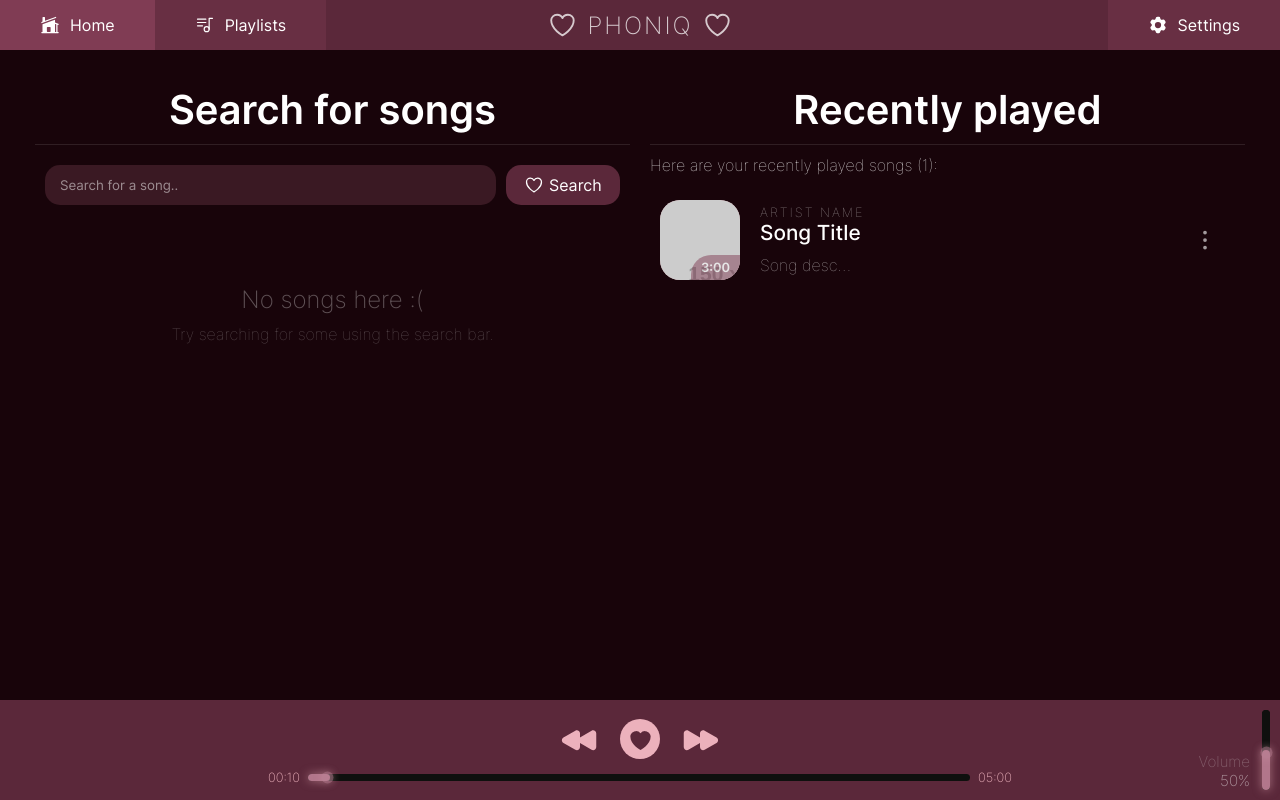
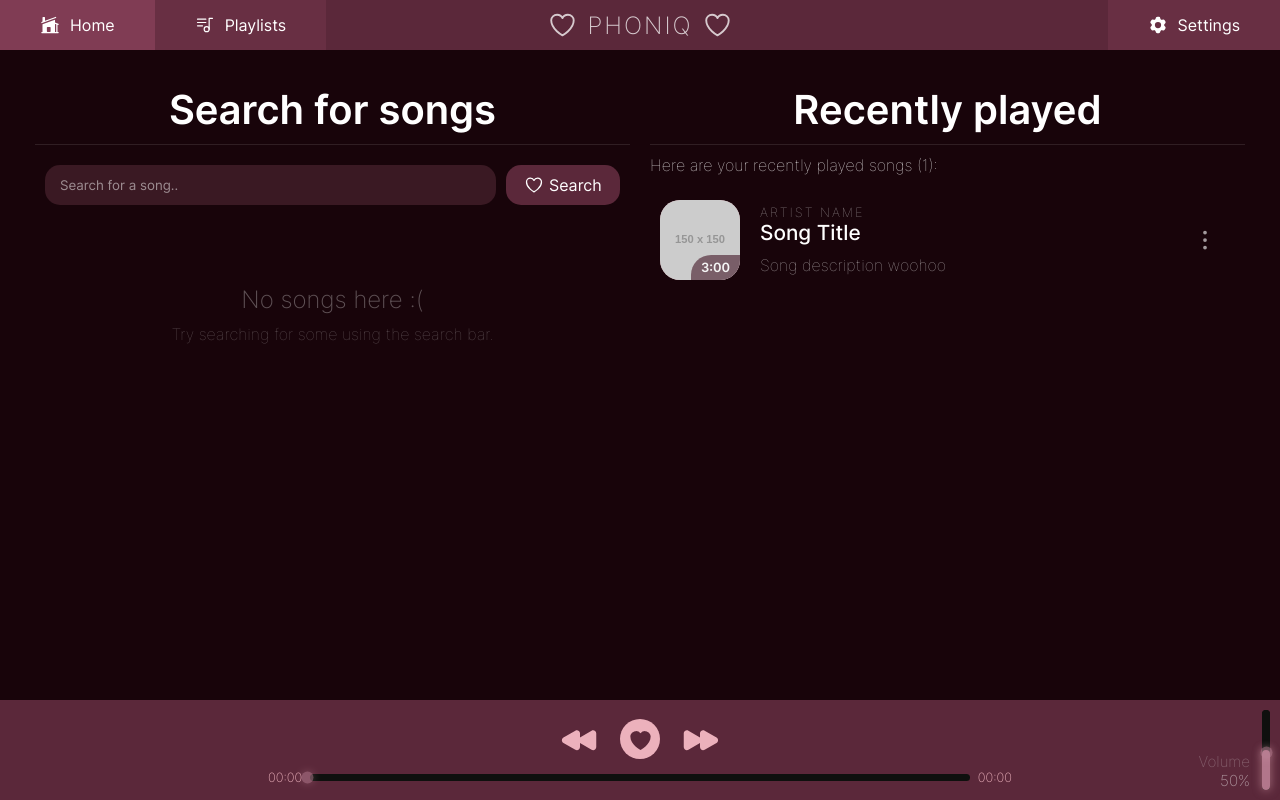
Before and after one commit to Cyclip/phoniq, a React (Vite) app: page / in a window 1280 px wide. Shown: the top 800 px of the page. Built offline with nearby package versions, Linux system fonts and the light colour scheme.

Commit message:
Create play functionality

```diff
--- a/src/App.jsx
+++ b/src/App.jsx
@@ -22,14 +22,17 @@ function App() {
         duration: "3:00",
         exists: false,
     });
+    const [songQueue, setSongQueue] = useState([]);
     const [currentVolume, setVolume] = useState(0.5);
     const [isPlaying, setIsPlaying] = useState(false);
-    const [played, setPlayed] = useState(10);
-    const [duration, setDuration] = useState(300);
+    const [played, setPlayed] = useState(0);
+    const [duration, setDuration] = useState(0);
 
     const musicContext = {
         currentlyPlaying: currentlyPlaying,
         setCurrentlyPlaying: setCurrentlyPlaying,
+        songQueue: songQueue,
+        setSongQueue: setSongQueue,
         currentVolume: currentVolume,
         setVolume: setVolume,
         isPlaying: isPlaying,
--- a/src/components/PlayBar.jsx
+++ b/src/components/PlayBar.jsx
@@ -64,7 +64,9 @@ function PlayBar(props) {
     }
 
     function onPlayPauseClick() {
-        musicContext.setIsPlaying(!musicContext.isPlaying);
+        if (musicContext.currentlyPlaying.exists) {
+            musicContext.setIsPlaying(!musicContext.isPlaying);
+        }
     }
 
     function onBackwardClick() {
@@ -140,12 +142,13 @@ function PlayBar(props) {
             </div>
 
             <div className={
-                musicContext.isPlaying ? "currentlyPlaying visible" : "currentlyPlaying"
+                musicContext.isPlaying && musicContext.currentlyPlaying.exists ? "currentlyPlaying visible" : "currentlyPlaying"
             }>
                 <Song
                     title={musicContext.currentlyPlaying.title}
-                    artist={musicContext.currentlyPlaying.artist}
+                    artist="NOW PLAYING"
                     image={musicContext.currentlyPlaying.image}
+                    message={"By " + musicContext.currentlyPlaying.artist}
                     id={musicContext.currentlyPlaying.id}
                 />
             </div>
--- a/src/components/Song.jsx
+++ b/src/components/Song.jsx
@@ -4,13 +4,36 @@ import {
     PlayIcon,
 } from "@heroicons/react/24/solid";
 
+import MusicContext from "../contexts/musicContext";
+import { useContext } from "react";
+
 function Song(props) {
+    const musicContext = useContext(MusicContext);
+
+    function songDisplayType() {
+        // determine what type of song display to use
+        // if song is playing, use the song playing display
+        // if the song is not playing (but another is), use the song not playing display
+        // if no song is playing, use the song not playing display
+
+        if (musicContext.isPlaying) {
+            if (musicContext.currentlyPlaying.id === props.id) {
+                return "playing";
+            } else {
+                return "not-playing";
+            }
+        } else {
+            return "";
+        }
+    }
+
     return (
         <div className={
             "song" +
-            (props.playable ? " playable" : "")
+            (props.playable ? " playable " : "") +
+            (props.official ? " official " : "")
         }>
-            <div className="songImage">
+            <div className="songImage" onClick={props.onImageClick}>
                 <img src={props.image} alt="Song cover" />
                 {
                     props.duration ? (
@@ -23,8 +46,17 @@ function Song(props) {
                     ) : null
                 }
             </div>
-            <div className="songInfo ellipsis">
-                <div className="songArtist ellipsis">{props.artist}</div>
+            <div className={
+                "songInfo ellipsis " + songDisplayType()
+            }>
+                <div className="songArtist ellipsis">
+                    {props.artist}
+                    {
+                        props.official ? (
+                            <span className="officialSong">Official</span>
+                        ) : null
+                    }
+                </div>
                 <div className="songTitle ellipsis">{props.title}</div>
                 <div className="message ellipsis">{props.message}</div>
             </div>
--- a/src/components/playbar.css
+++ b/src/components/playbar.css
@@ -156,7 +156,7 @@ button {
 }
 
 .playbar .playbarCenter .progress .progressBarContainer .progressBarFill .progressBar {
-    width: 10%;
+    width: 0%;
     height: 100%;
     background-color: #B2768B;
     border-radius: 5px;
@@ -167,7 +167,7 @@ button {
 
 .playbar .playbarCenter .progress .progressBarContainer .progressBarFill .progressBarHandle {
     position: absolute;
-    left: calc(10% - 10px);
+    left: calc(0% - 10px);
     top: -4px;
 }
 
--- a/src/components/song.css
+++ b/src/components/song.css
@@ -19,6 +19,8 @@
     background-color: #D19EA7;
     flex-shrink: 0;
     position: relative;
+    display: flex;
+    justify-content: center;
     transition: 0.2s ease-in-out;
 }
 
@@ -27,8 +29,8 @@
     bottom: 0;
     right: 0;
     padding: 5px 10px;
-    background-color: #803C54;
-    opacity: 0.5;
+    background-color: #65434f;
+    opacity: 0.8;
     color: white;
     font-size: 0.8em;
     font-weight: 600;
@@ -51,8 +53,7 @@
 }
 
 .song .songInfo .songArtist {
-    color: white;
-    opacity: 0.6;
+    color: rgba(255, 255, 255, 0.6);
     font-size: 0.8rem;
     font-weight: 100;
     text-transform: uppercase;
@@ -67,12 +68,16 @@
     transition: 0.2s ease-in-out;
 }
 
+.song .songInfo .songTitle.playing {
+    color: #D19EA7;
+}
+
 .song .songInfo .message {
     margin-top: auto;
     color: white;
     font-weight: 100;
     font-size: 1rem;
-    width: 50%;
+    width: 100%;
     opacity: 0.6;
 }
 
@@ -105,3 +110,24 @@
 .song.playable .songImage:hover .songPlayIcon {
     opacity: 1;
 }
+
+.song.official .songInfo .songArtist {
+    font-weight: 400;
+}
+
+.officialSong {
+    background-color: #5b283a8d;
+    color: rgba(255, 255, 255, 0.516);
+    border-radius: 10px;
+    padding: 0 5px;
+    margin: 0 5px;
+}
+
+/* playing states */
+.song .songInfo.playing div {
+    text-shadow: 0 0 2px white;
+}
+
+.song .songInfo.not-playing {
+    filter: brightness(0.5);
+}
--- a/src/contexts/musicContext.jsx
+++ b/src/contexts/musicContext.jsx
@@ -5,6 +5,8 @@ import { createContext } from "react";
 const MusicContext = createContext({
     currentlyPlaying: null,
     setCurrentlyPlaying: () => {},
+    songQueue: [],
+    setSongQueue: () => {},
     currentVolume: 0.5,
     setVolume: () => {},
     isPlaying: false,
--- a/src/pages/HomePage.jsx
+++ b/src/pages/HomePage.jsx
@@ -10,6 +10,7 @@ import {
 import {
     EllipsisVerticalIcon,
 } from "@heroicons/react/24/solid";
+import LoadingSVG from "../assets/loading.svg";
 
 import {
     search
@@ -17,9 +18,8 @@ import {
 
 import MusicContext from "../contexts/musicContext";
 
-import LoadingSVG from "../assets/loading.svg";
-
 function HomePage() {
+    const musicContext = useContext(MusicContext);
     const [searchBarValue, setSearchBarValue] = useState("");
     const [currentlySearching, setCurrentlySearching] = useState(false); // also disables button
     const [refinements, setRefinements] = useState([]);
@@ -46,20 +46,51 @@ function HomePage() {
         },
     ]);
 
+    function durationToSeconds(duration) {
+        // format HH:MM:SS
+        let seconds = 0;
+        let minutes = 0;
+        let hours = 0;
+
+        if (duration.includes(":")) {
+            let split = duration.split(":");
+            if (split.length === 3) {
+                hours = parseInt(split[0]);
+                minutes = parseInt(split[1]);
+                seconds = parseInt(split[2]);
+            } else if (split.length === 2) {
+                minutes = parseInt(split[0]);
+                seconds = parseInt(split[1]);
+            } else {
+                seconds = parseInt(split[0]);
+            }
+        } else {
+            seconds = parseInt(duration);
+        }
+
+        return seconds + (minutes * 60) + (hours * 60 * 60);
+    }
+
     function onSongClick(songID) {
         // update the MusicContext
+        console.log("Song clicked: " + songID);
         const song = songs.find(song => song.id === songID);
 
         if (song) {
-            const musicContext = useContext(MusicContext);
             musicContext.setCurrentlyPlaying(song);
+            musicContext.setIsPlaying(true);
+            musicContext.setSongQueue([]);
+            musicContext.setPlayed(0);
+            musicContext.setDuration(durationToSeconds(song.duration));
+            console.log(`Playing ${song.title} by ${song.artist}`);
+            console.log(musicContext);
         }
     }
 
     function listSearchedSongs() {
         return songs.map((song) => {
             return (
-                <div className="songItem" key={song.id} onClick={() => onSongClick(song.id)}>
+                <div className="songItem" key={song.id}>
                     <Song
                         title={song.title}
                         artist={song.artist}
@@ -68,6 +99,8 @@ function HomePage() {
                         id={song.id}
                         duration={song.duration}
                         playable={true}
+                        onImageClick={() => onSongClick(song.id)}
+                        official={song.official}
                     />
                     <button className="songItemButton">
                         <EllipsisVerticalIcon className="icon" />
@@ -79,23 +112,26 @@ function HomePage() {
 
     function onSearchClick(e) {
         const query = searchBarValue;
+        console.log("[SC] Searching for " + query);
 
         // query must be at least 3 characters long
         if (query.length >= 3) {
-            console.log("Searching for " + query);
-
-            // disable closest button and set clear songs list
-            setCurrentlySearching(true);
 
             // wait for search to finish
             searchQuery(query);
         } else {
             console.log("Query too short");
-            setSongs([]);
         }
     }
 
     function searchQuery(query) {
+        console.log("Searching for " + query);
+        if (currentlySearching) {
+            console.log("Already searching");
+            return;
+        }
+
+        setCurrentlySearching(true);
         setSongs([]);
         setRefinements([]);
         search(query).then((data) => {
@@ -123,7 +159,11 @@ function HomePage() {
                     {
                         refinements.map((refinement) => {
                             return (
-                                <p className="refinement" key={refinement} onClick={searchQuery(refinement)}>{refinement}</p>
+                                <p className="refinement" key={refinement} onClick={() => {
+                                    console.log("Refinement clicked: " + refinement);
+                                    setSearchBarValue(refinement);
+                                    searchQuery(refinement);
+                                }}>{refinement}</p>
                             );
                         })
                     }
@@ -211,6 +251,7 @@ function HomePage() {
                                             id={song.id}
                                             duration={song.duration}
                                             playable={true}
+                                            official={song.official}
                                         />
                                         <button className="songItemButton">
                                             <EllipsisVerticalIcon className="icon" />
```
Also changed, not shown: src/mod/yt.jsx (+9 -10 lines).
